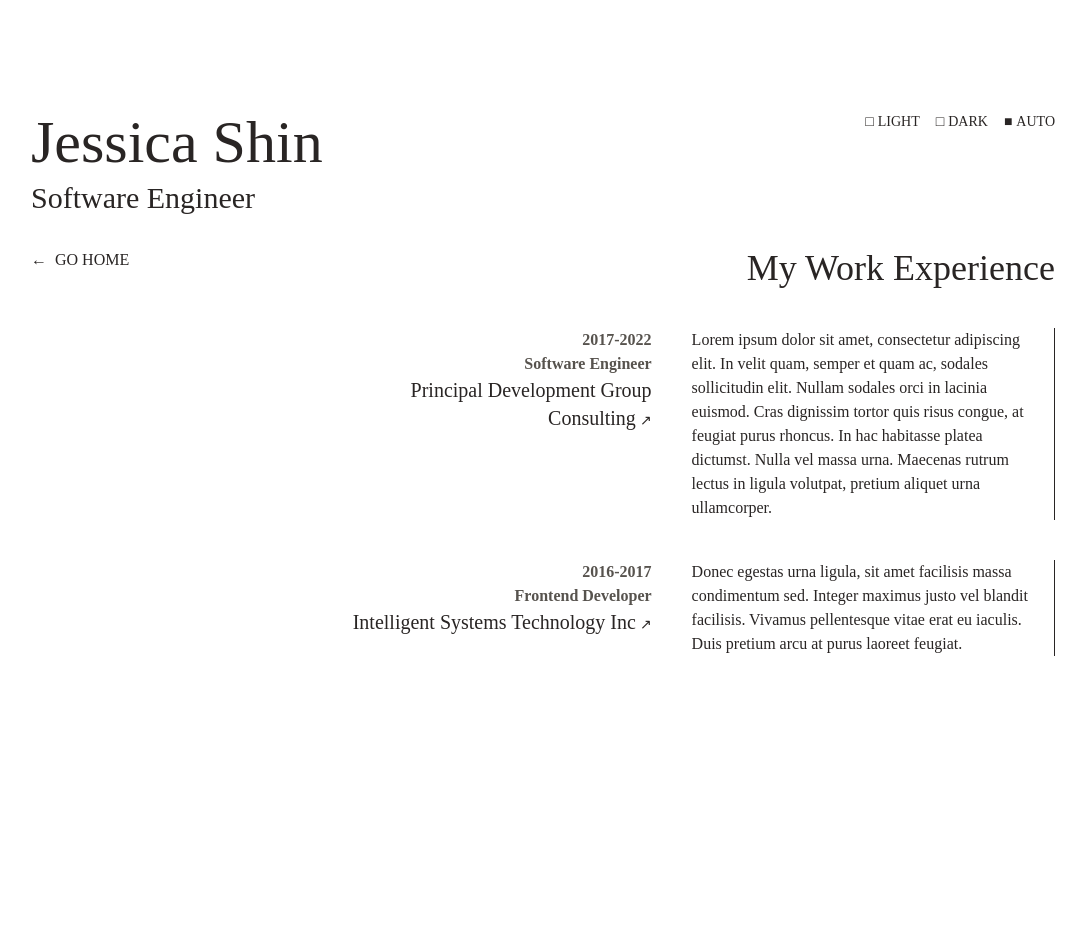
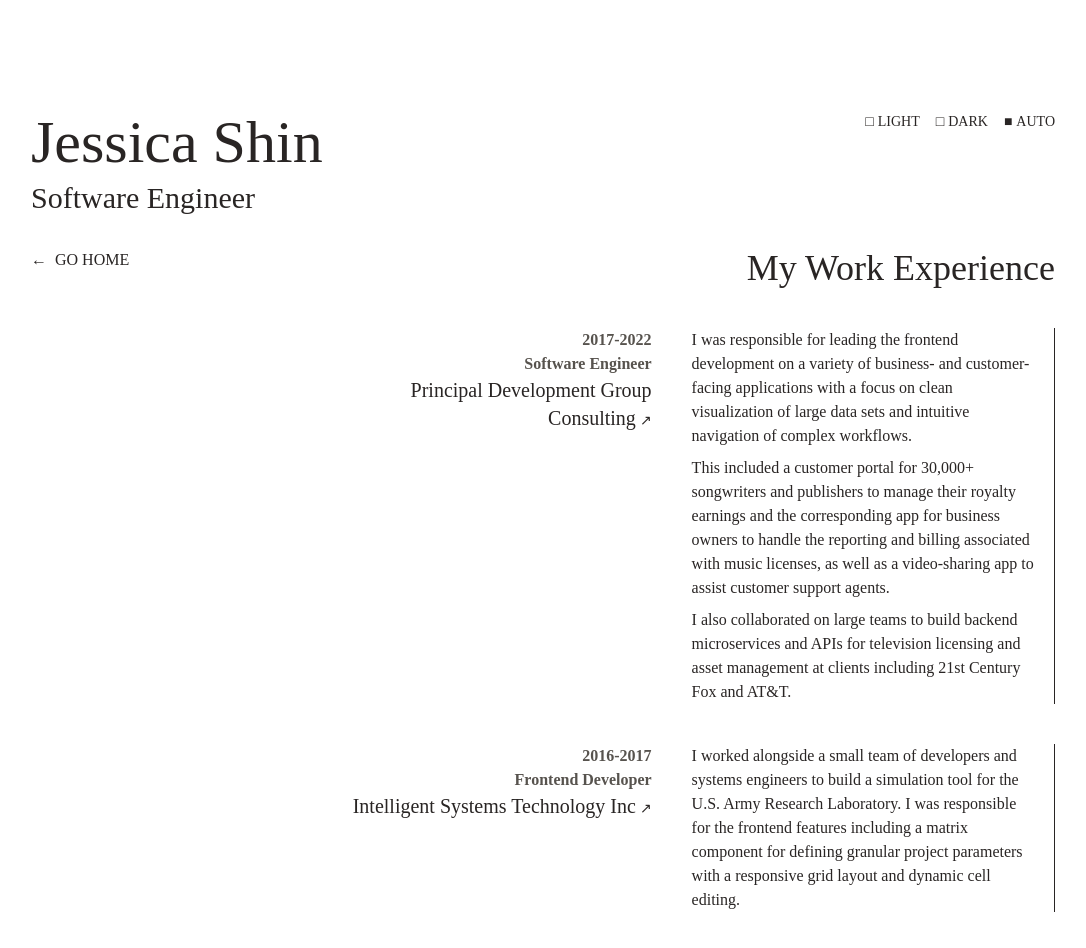
Before and after one commit to jessicashin/jessicashin.github.io, a React (Create React App) app: page /work in a window 1280 px wide. Shown: the top 948 px of the page, without its empty margins (97-1183 px from the left). Before the commit the page ends 800 px from the top, so only its background shows below. Built offline with nearby package versions, Linux system fonts and the light colour scheme; a web font is replaced by a local one.

Commit message:
Update work experience copy

```diff
--- a/src/components/Home.tsx
+++ b/src/components/Home.tsx
@@ -6,12 +6,14 @@ export default function Home() {
   const LinkSection = ({ className, ...props }: React.ComponentProps<"ul">) => (
     <ul className={clsx("grid gap-2", className)} {...props}>
       <li>
+        <Hyperlink href="https://github.com/jessicashin/jessicashin.github.io">
+          GitHub
+        </Hyperlink>
+      </li>
+      <li>
         <Hyperlink href="https://www.linkedin.com/in/jessica-shin/">
           LinkedIn
         </Hyperlink>
-      </li>
-      <li>
-        <Hyperlink>Résumé</Hyperlink>
       </li>
       <li>
         <Hyperlink href="mailto:jessicasyshin@gmail.com">
--- a/src/components/WorkExperience.tsx
+++ b/src/components/WorkExperience.tsx
@@ -20,7 +20,7 @@ const Job = (props: JobProps) => (
         {props.company}
       </Hyperlink>
     </div>
-    <p>{props.children}</p>
+    <div className="grid gap-y-2">{props.children}</div>
   </div>
 );
 
@@ -42,12 +42,24 @@ export default function WorkExperience() {
           company="Principal Development Group Consulting"
           url="https://pdgc.com/"
         >
-          Lorem ipsum dolor sit amet, consectetur adipiscing elit. In velit
-          quam, semper et quam ac, sodales sollicitudin elit. Nullam sodales
-          orci in lacinia euismod. Cras dignissim tortor quis risus congue, at
-          feugiat purus rhoncus. In hac habitasse platea dictumst. Nulla vel
-          massa urna. Maecenas rutrum lectus in ligula volutpat, pretium aliquet
-          urna ullamcorper.
+          <p>
+            I was responsible for leading the frontend development on a variety
+            of business- and customer-facing applications with a focus on clean
+            visualization of large data sets and intuitive navigation of complex
+            workflows.
+          </p>
+          <p>
+            This included a customer portal for 30,000+ songwriters and
+            publishers to manage their royalty earnings and the corresponding
+            app for business owners to handle the reporting and billing
+            associated with music licenses, as well as a video-sharing app to
+            assist customer support agents.
+          </p>
+          <p>
+            I also collaborated on large teams to build backend microservices
+            and APIs for television licensing and asset management at clients
+            including 21st Century Fox and AT&T.
+          </p>
         </Job>
         <Job
           year="2016-2017"
@@ -55,9 +67,13 @@ export default function WorkExperience() {
           company="Intelligent Systems Technology Inc"
           url="https://www.intelsystech.com/"
         >
-          Donec egestas urna ligula, sit amet facilisis massa condimentum sed.
-          Integer maximus justo vel blandit facilisis. Vivamus pellentesque
-          vitae erat eu iaculis. Duis pretium arcu at purus laoreet feugiat.
+          <p>
+            I worked alongside a small team of developers and systems engineers
+            to build a simulation tool for the U.S. Army Research Laboratory. I
+            was responsible for the frontend features including a matrix
+            component for defining granular project parameters with a responsive
+            grid layout and dynamic cell editing.
+          </p>
         </Job>
       </div>
     </div>
```
